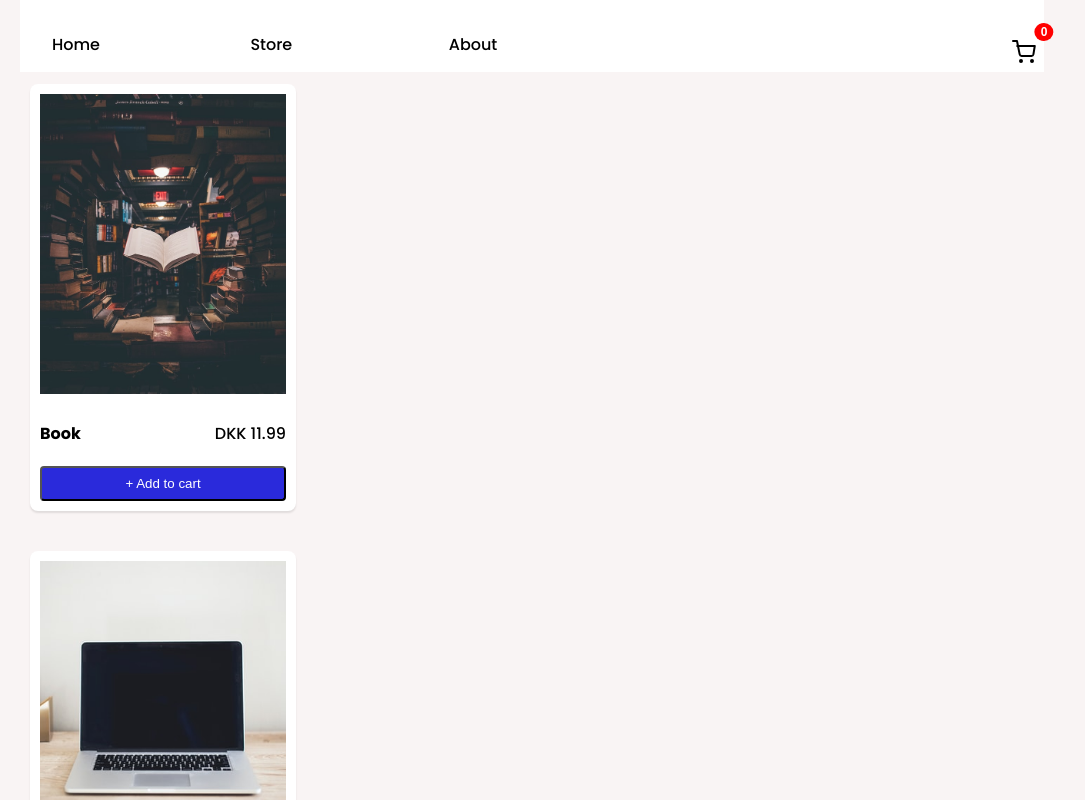
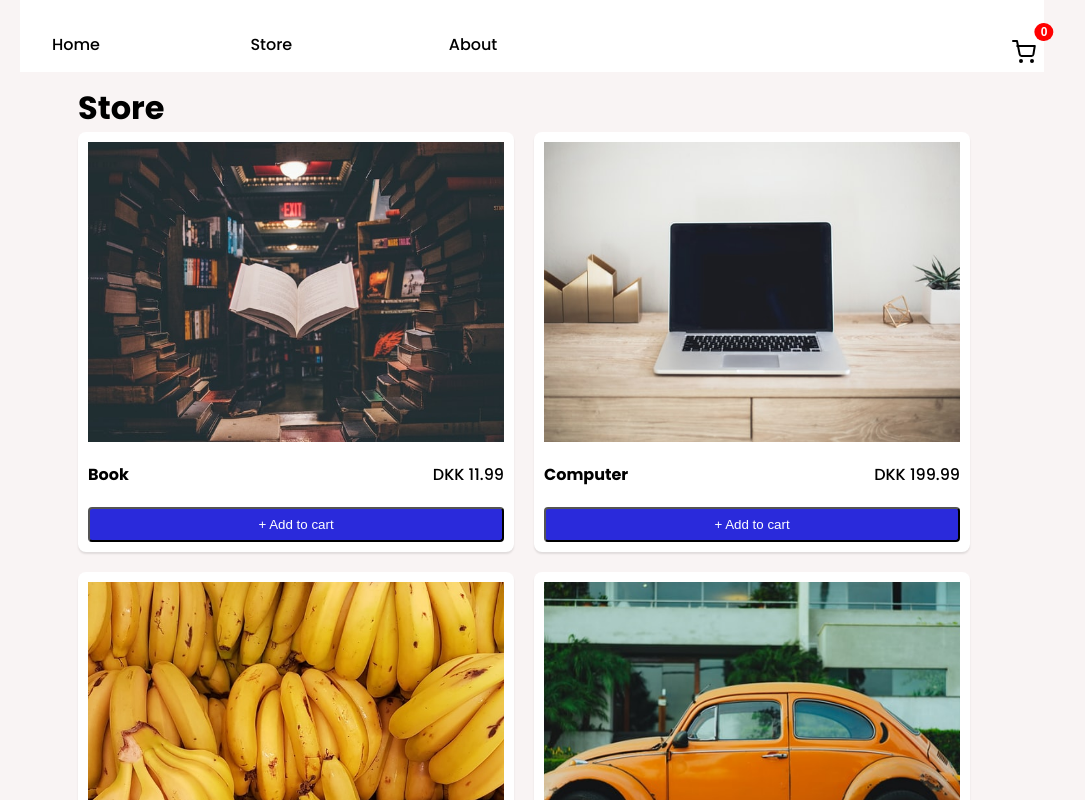
Before and after one commit to shazkhan2/Shopping_app, a React (Vite) app: page /store in a window 1280 px wide. Shown: the top 800 px of the page, without its empty margins (140-1225 px from the left). Built offline with nearby package versions, Linux system fonts and the light colour scheme.

Commit message:
Store page styled

```diff
--- a/src/components/StoreItem.tsx
+++ b/src/components/StoreItem.tsx
@@ -1,7 +1,6 @@
+
 import { useShoppingCart } from "../context/ShoppingCartContext";
 import { formatCurrency } from "../utilities/formatCurrency";
-import "./StoreItem.css";
-
 
 interface Item {
   id: number;
@@ -10,13 +9,11 @@ interface Item {
   imgUrl: string;
 }
 
-
 export function StoreItem({ id, name, price, imgUrl }: Item) {
   const { getItemsQuantity, increaseCartQuantity, decreaseCartQuantity, removeFromCart } = useShoppingCart();
   const quantity = getItemsQuantity(id);
 
   return (
-      <div className="store-item-container">
     <div className="card">
       <img src={imgUrl} alt={name} />
       <div className="name-price">
@@ -38,6 +35,5 @@ interface Item {
         )}
       </div>
     </div>
-        </div>
   );
 }
--- a/src/main.css
+++ b/src/main.css
@@ -30,6 +30,8 @@ p {
 
 img {
   max-width: 100%;
+  object-fit: cover;
+
 }
 
 ul,
--- a/src/pages/Home.css
+++ b/src/pages/Home.css
@@ -141,6 +141,9 @@ h4 {
   grid-row-end: 3;
 }
 
+.aside {
+  background-color: red;
+}
 @media only screen and (max-width: 550px) {
   .home-container,
   .top-part,
@@ -197,4 +200,5 @@ h4 {
   .publish-date {
     align-self: center;
   }
+
 }
--- a/src/pages/Home.tsx
+++ b/src/pages/Home.tsx
@@ -128,7 +128,7 @@ export function Home() {
             </ul>
         </article>
 
-        <aside>
+        <aside className="aside">
         <img src="/imgs/elephant.png" alt="Elephant" ></img>
         <blockquote className="image-quote">
             <hr />
--- a/src/components/StoreItem.css
+++ b/src/pages/Store.css
@@ -1,28 +1,40 @@
+
+.container {
+  max-width: 1400px;
+  padding: 20px 10px;
+  margin-top: 3rem;
+  margin-left: 3rem;
+}
 
 .store-item-container {
   display: flex;
+  flex-wrap: wrap;
   flex-direction: row;
-  flex-wrap: wrap;
+  gap: 20px;
   justify-content: space-between;
-  align-items: center;
-  max-width: 1400px;
-  padding: 20px 10px;
+}
+
+.store-item {
+  flex: 1 1 calc(45% - 20px);
 }
 
 .card {
-  width: calc(30% - 16px);
+  width: 100%;
   padding: 10px;
   box-shadow: 0 2px 2px rgba(0, 0, 0, 0.1);
   border-radius: 8px;
   background-color: #fff;
   text-align: center;
+  display: flex;
+  flex-direction: column;
+  justify-content: space-between;
+  height: 100%;
 }
 
 .card img {
   width: 100%;
   height: 300px;
   object-fit: cover;
-
 }
 
 .name-price {
@@ -30,6 +42,7 @@
   justify-content: space-between;
   margin: 20px 0;
 }
+
 .name-span {
   font-weight: bold;
 }
@@ -52,9 +65,10 @@
 .cart-items {
   margin: 10px 0;
 }
+
 .quantity-span {
   font-weight: bold;
-  margin: 0 10px 0 10px;
+  margin: 0 10px;
 }
 
 .cart-items button {
@@ -77,8 +91,3 @@
 .remove:hover {
   background-color: darkred;
 }
-
-.card::after {
-  content: "";
-  height: 350px;
-}
--- a/src/pages/Store.tsx
+++ b/src/pages/Store.tsx
@@ -1,15 +1,15 @@
+
 import storeItems from "../data/items.json";
 import { StoreItem } from "../components/StoreItem";
-
-
+import "./Store.css";
 
 export function Store() {
   return (
-    <div>
+    <div className="container">
       <h1>Store</h1>
-      <div>
-        {storeItems.map((item: Item, index: number) => (
-          <div key={item.id}>
+      <div className="store-item-container">
+        {storeItems.map((item) => (
+          <div className="store-item" key={item.id}>
             <StoreItem {...item} />
           </div>
         ))}
```
Lines whose indentation alone changed are shown as unchanged.
